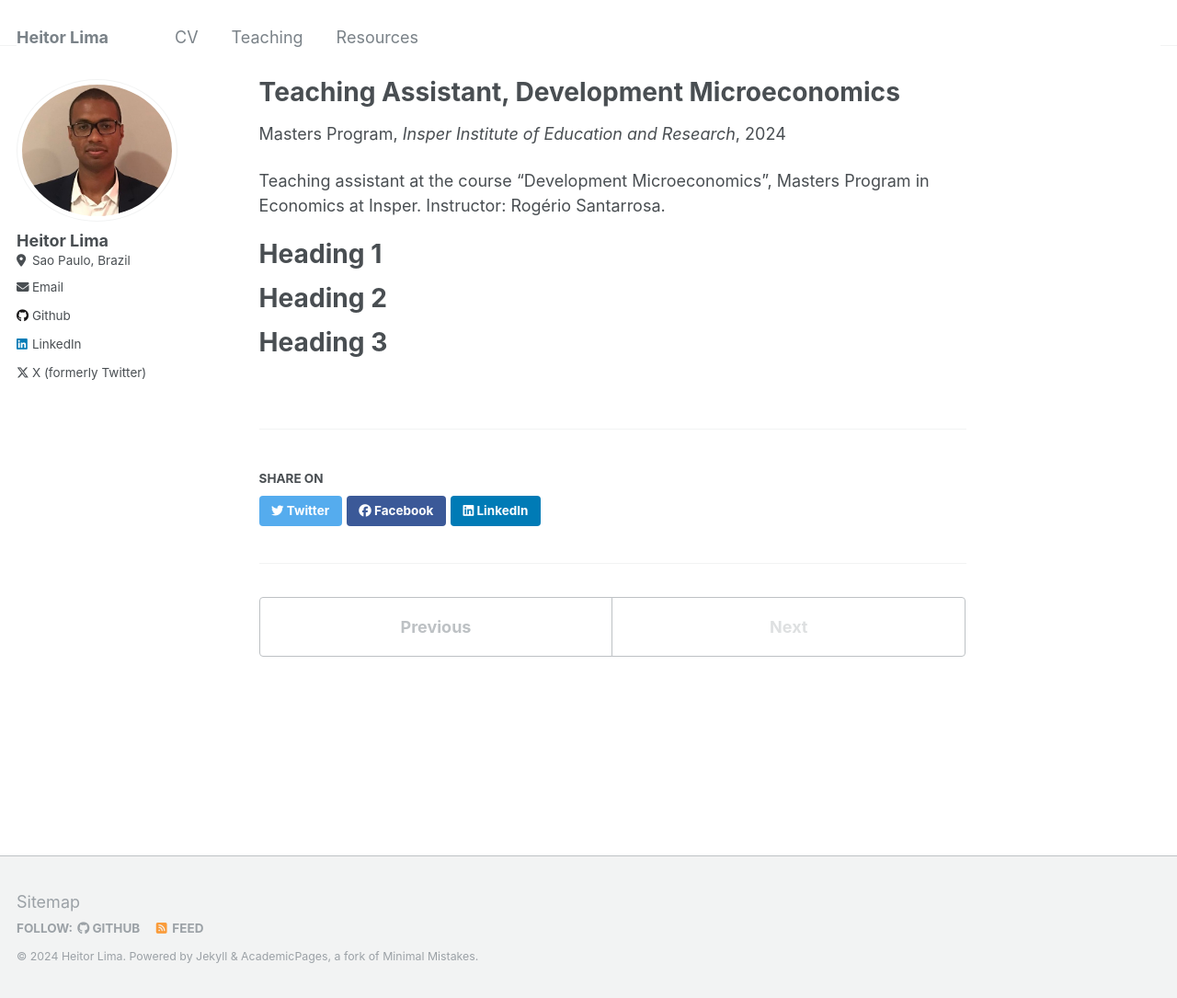
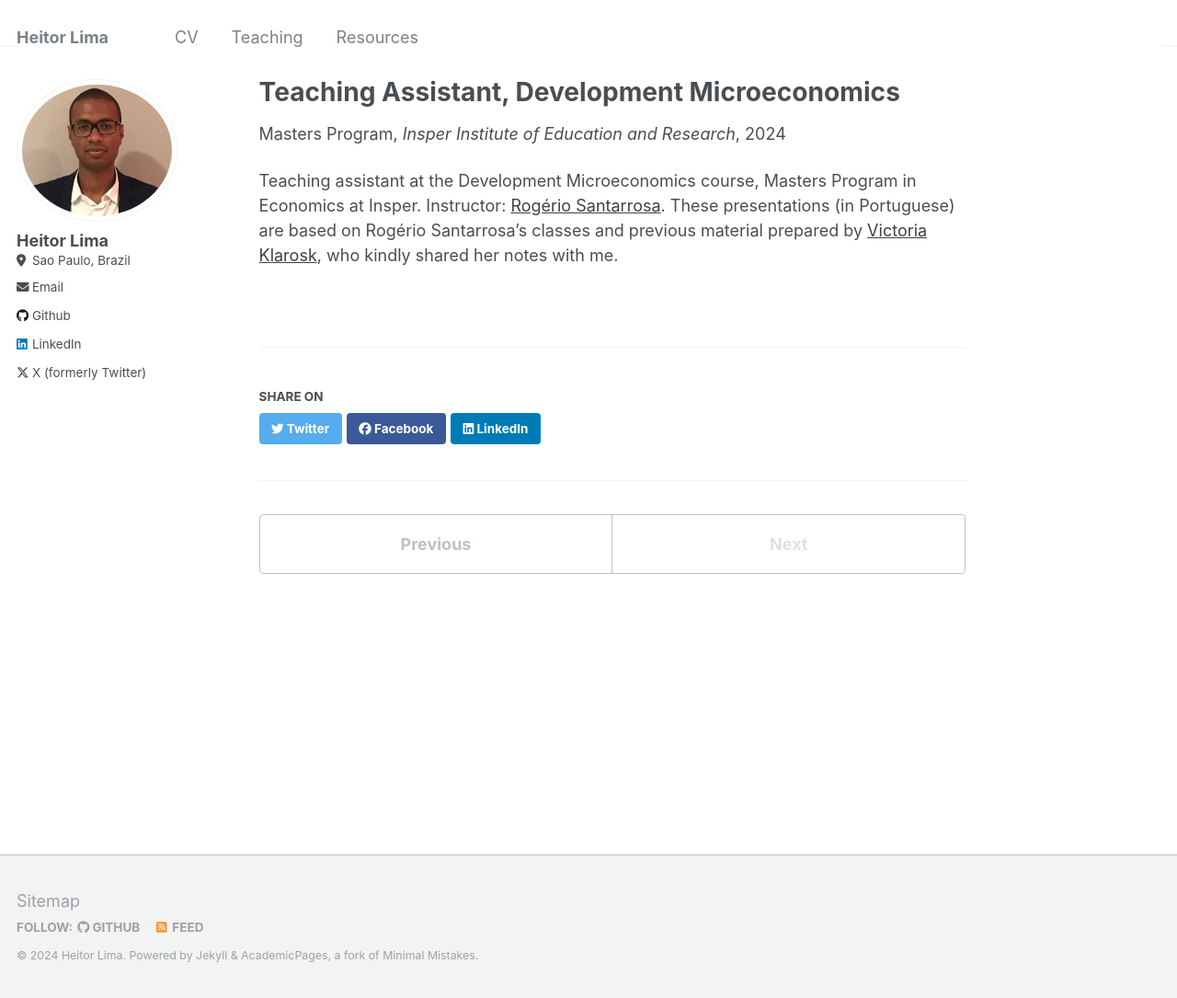
Before and after one commit to heitoraolima/heitoraolima.github.io, a Jekyll site: the page built from _teaching/2024-ta-devmicro.md, in a window 1280 px wide and 1085 px high. Shown: the whole window at 92% size. Built offline with Jekyll 4.4.1, drawn with Linux system fonts in a browser that asks for light colours.

Commit message:
Update 2024-ta-devmicro.md

```diff
--- a/_teaching/2024-ta-devmicro.md
+++ b/_teaching/2024-ta-devmicro.md
@@ -7,13 +7,4 @@ venue: "Insper Institute of Education and Research"
 date: 2024-01-01
 ---
 
-Teaching assistant at the course "Development Microeconomics", Masters Program in Economics at Insper. Instructor: Rogério Santarrosa.
-
-Heading 1
-======
-
-Heading 2
-======
-
-Heading 3
-======
+Teaching assistant at the Development Microeconomics course, Masters Program in Economics at Insper. Instructor: <a href="https://rogeriosantarrosa.wordpress.com/" style="color:black; opacity:.75">Rogério Santarrosa</a>. These presentations (in Portuguese) are based on Rogério Santarrosa's classes and previous material prepared by <a href="https://sites.google.com/view/victoriagklarosk/home" style="color:black; opacity:.75">Victoria Klarosk</a>, who kindly shared her notes with me.
```
